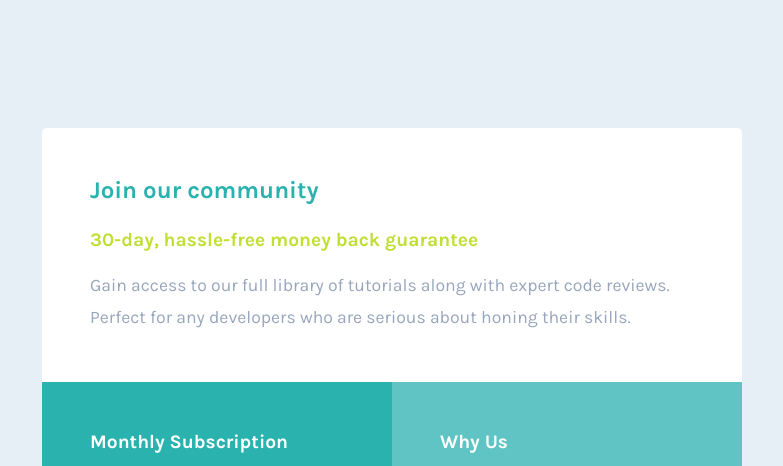
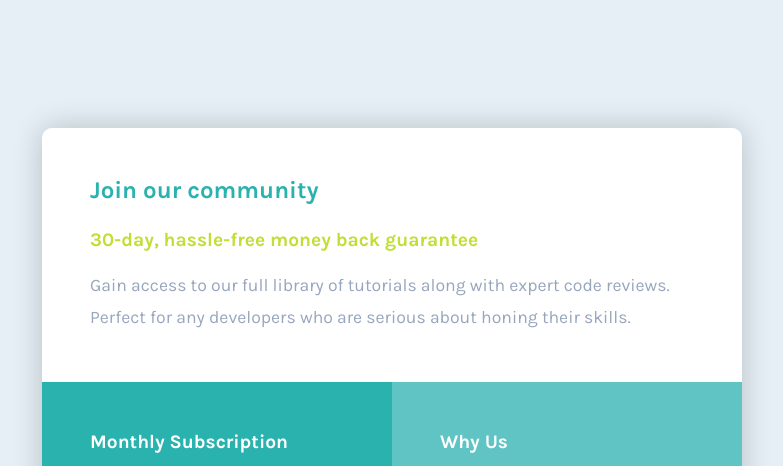
Before and after one commit to AlexGanderton/single-price-grid-component, a plain HTML site: page index.html in a window 1280 px wide. Shown: the top 466 px of the page, without its empty margins (248-1031 px from the left). Drawn offline with Linux system fonts and the light colour scheme.

Commit message:
Version 1.01
Added container box-shadow

```diff
--- a/style.scss
+++ b/style.scss
@@ -20,6 +20,7 @@ body {
   border-radius: 5px;
   overflow: hidden;
   max-width: 500px;
+  box-shadow: 0 0 30px 0 rgba($color: #000000, $alpha: 0.2);
 }
 
 .main-info-card {
@@ -136,6 +137,7 @@ body {
         margin: 1rem;
         display: grid;
         grid-template-columns: repeat(2,1fr);
+        border-radius: 10px;
     }
 
     .main-info-card {
```
Also changed, not shown: style.css, 2 other files.
